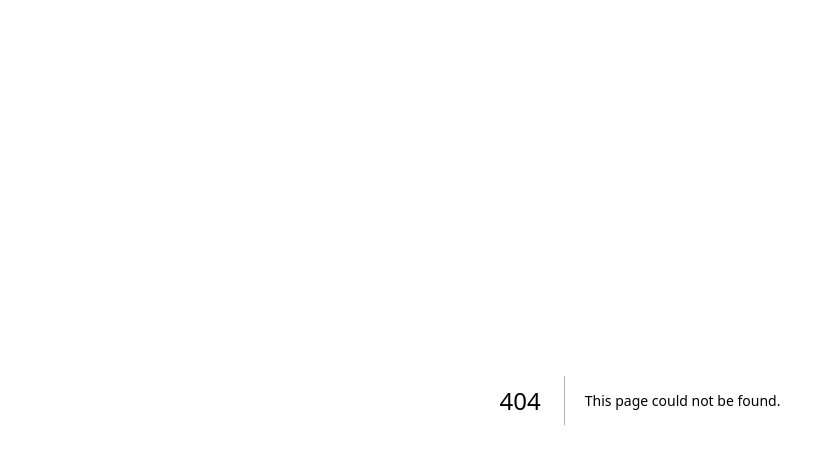
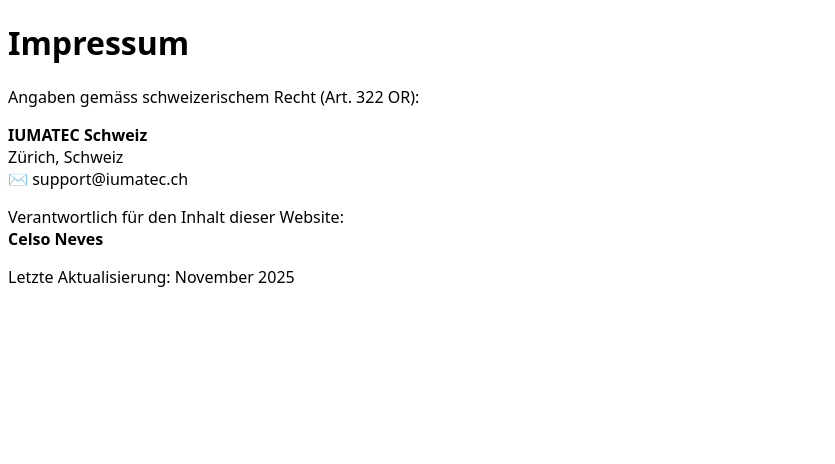
Before and after one commit to celsoneves32/iumatec-site, a Next.js app: page /impressum in a window 1280 px wide. Before the commit this address had no page. Shown: the top 464 px of the page, without its empty margins (0-835 px from the left). Built offline with nearby package versions, Linux system fonts and the light colour scheme.

Commit message:
Create page.tsx

```diff
--- /dev/null
+++ b/app/impressum/page.tsx
@@ -0,0 +1,31 @@
+export const metadata = {
+  title: "Impressum | IUMATEC Schweiz",
+  description: "Rechtliche Informationen zur IUMATEC Schweiz.",
+};
+
+export default function ImpressumPage() {
+  return (
+    <main className="max-w-5xl mx-auto px-4 py-12 text-gray-800 dark:text-gray-100">
+      <h1 className="text-3xl font-bold mb-6">Impressum</h1>
+
+      <p className="mb-4">
+        Angaben gemäss schweizerischem Recht (Art. 322 OR):
+      </p>
+
+      <p className="mb-4">
+        <strong>IUMATEC Schweiz</strong><br />
+        Zürich, Schweiz<br />
+        ✉️ support@iumatec.ch
+      </p>
+
+      <p className="mb-4">
+        Verantwortlich für den Inhalt dieser Website:<br />
+        <strong>Celso Neves</strong>
+      </p>
+
+      <p className="text-sm text-gray-500 mt-10">
+        Letzte Aktualisierung: November 2025
+      </p>
+    </main>
+  );
+}
```
